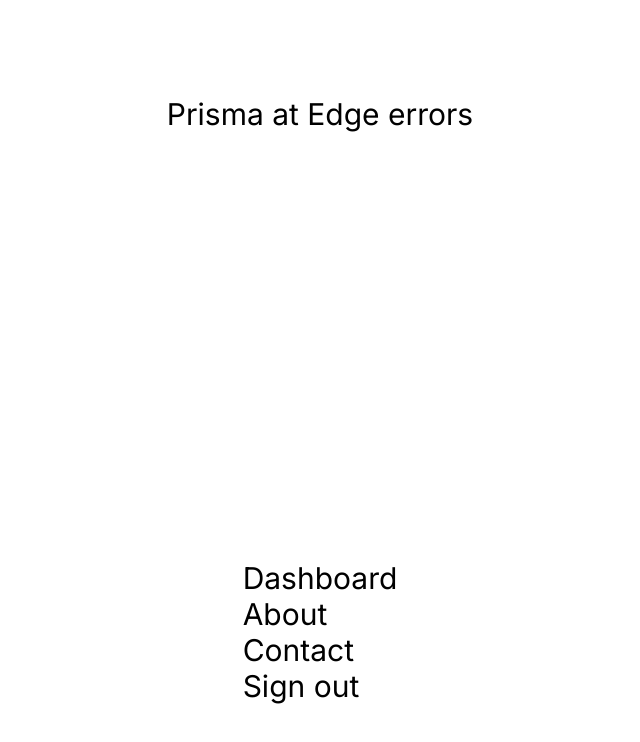
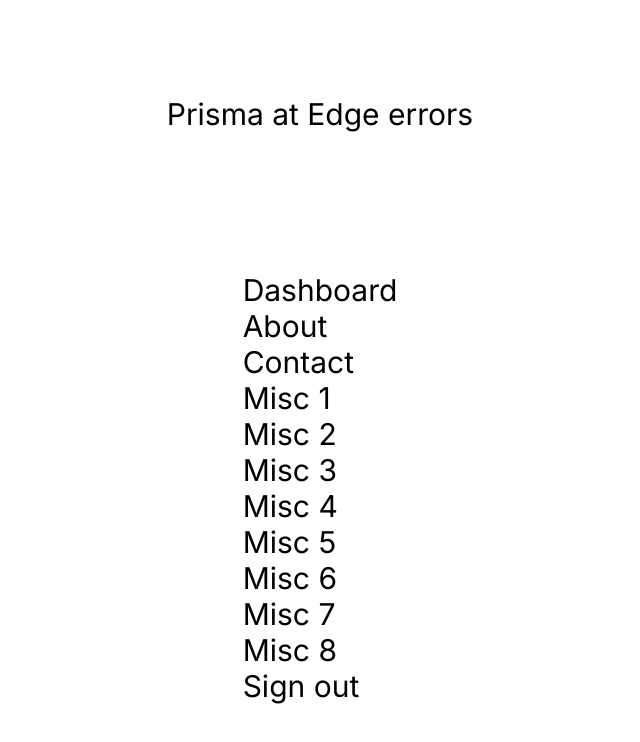
Before and after one commit to janpio/prisma-edge-errors, a Next.js app: page / in a window 1280 px wide. Shown: the top 742 px of the page, without its empty margins (320-960 px from the left). Built offline with nearby package versions, Linux system fonts and the light colour scheme.

Commit message:
Added more pages

```diff
--- /dev/null
+++ b/src/app/misc001/page.tsx
@@ -0,0 +1,5 @@
+function MiscPage() {
+  return <div>MiscPage 1</div>;
+}
+
+export default MiscPage;
--- /dev/null
+++ b/src/app/misc002/page.tsx
@@ -0,0 +1,5 @@
+function MiscPage() {
+  return <div>MiscPage 2</div>;
+}
+
+export default MiscPage;
--- /dev/null
+++ b/src/app/misc003/page.tsx
@@ -0,0 +1,5 @@
+function MiscPage() {
+  return <div>MiscPage 3</div>;
+}
+
+export default MiscPage;
--- /dev/null
+++ b/src/app/misc004/page.tsx
@@ -0,0 +1,5 @@
+function MiscPage() {
+  return <div>MiscPage 4</div>;
+}
+
+export default MiscPage;
--- /dev/null
+++ b/src/app/misc005/page.tsx
@@ -0,0 +1,5 @@
+function MiscPage() {
+  return <div>MiscPage 5</div>;
+}
+
+export default MiscPage;
--- /dev/null
+++ b/src/app/misc006/page.tsx
@@ -0,0 +1,5 @@
+function MiscPage() {
+  return <div>MiscPage 6</div>;
+}
+
+export default MiscPage;
--- /dev/null
+++ b/src/app/misc007/page.tsx
@@ -0,0 +1,5 @@
+function MiscPage() {
+  return <div>MiscPage 7</div>;
+}
+
+export default MiscPage;
--- /dev/null
+++ b/src/app/misc008/page.tsx
@@ -0,0 +1,5 @@
+function MiscPage() {
+  return <div>MiscPage 8</div>;
+}
+
+export default MiscPage;
--- a/src/app/page.tsx
+++ b/src/app/page.tsx
@@ -17,6 +17,30 @@
             <Link href="/contact">Contact</Link>
           </li>
           <li>
+            <Link href="/misc001">Misc 1</Link>
+          </li>
+          <li>
+            <Link href="/misc002">Misc 2</Link>
+          </li>
+          <li>
+            <Link href="/misc003">Misc 3</Link>
+          </li>
+          <li>
+            <Link href="/misc004">Misc 4</Link>
+          </li>
+          <li>
+            <Link href="/misc005">Misc 5</Link>
+          </li>
+          <li>
+            <Link href="/misc006">Misc 6</Link>
+          </li>
+          <li>
+            <Link href="/misc007">Misc 7</Link>
+          </li>
+          <li>
+            <Link href="/misc008">Misc 8</Link>
+          </li>
+          <li>
             <Link href="/api/auth/signout" prefetch={false}>
               Sign out
             </Link>
```
